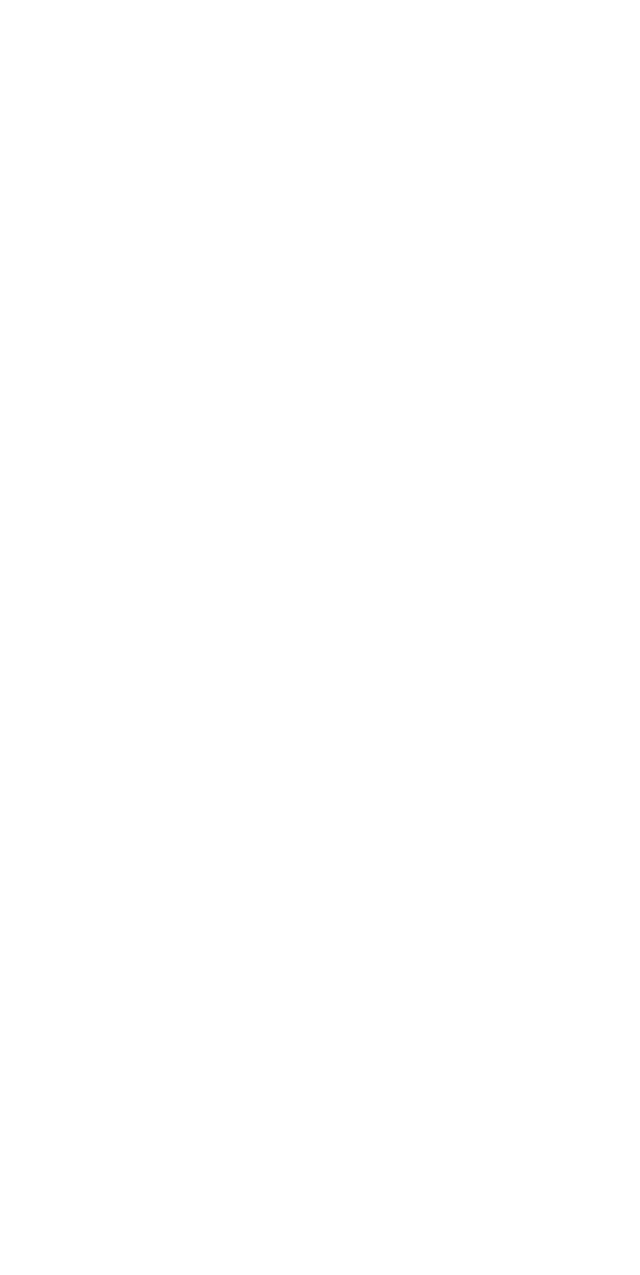
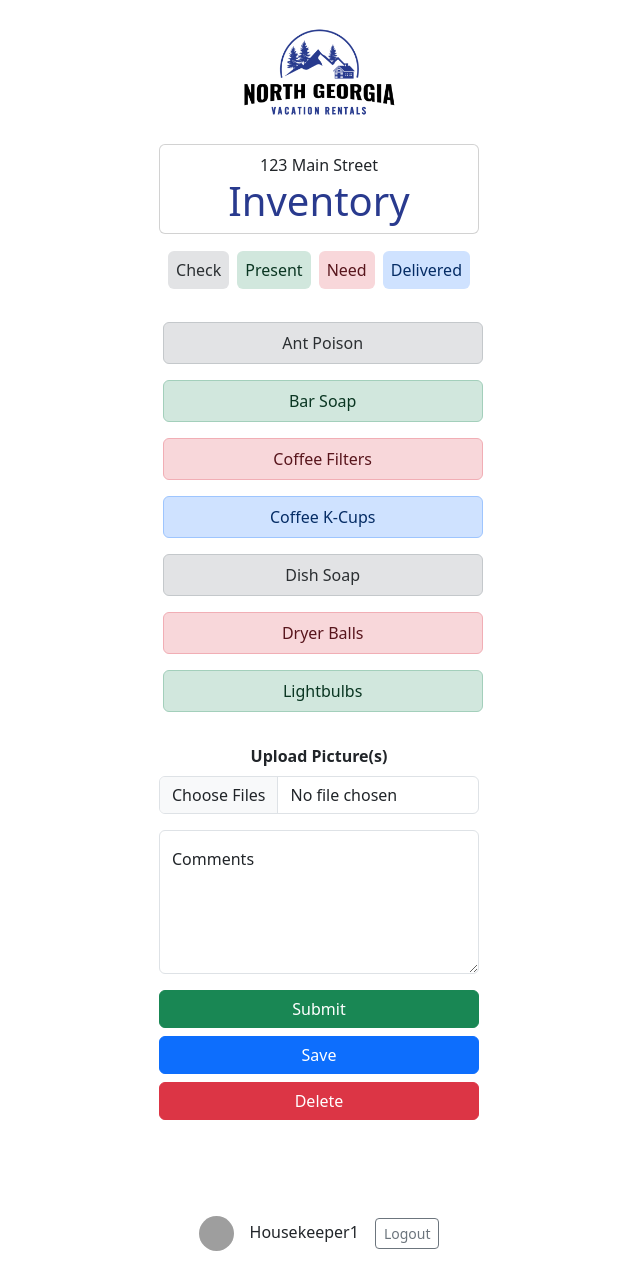
Before and after one commit to ngvrtech/nexus, a React (Vite) app in the folder client/: page /field/1/inventory in a window 1280 px wide. Before the commit this address had no page. Shown: the whole page, without its empty margins (321-961 px from the left). Before the commit the page ends 800 px from the top, so only its background shows below. Built offline with nearby package versions, Linux system fonts and the light colour scheme; grey boxes are pictures that could not be loaded.

Commit message:
Field Inventory completed

```diff
--- a/client/src/App.jsx
+++ b/client/src/App.jsx
@@ -4,6 +4,7 @@ import { BrowserRouter, Routes, Route } from "react-router-dom";
 import Login from "./components/Login";
 import FieldHome from "./components/FieldHome";
 import FieldOptions from "./components/FieldOptions";
+import FieldInventory from "./components/FieldInventory";
 import "./scss/styles.scss";
 // import * as bootstrap from "bootstrap";
 
@@ -16,6 +17,7 @@ function App() {
             <Route path="/" element={<Login />} />
             <Route path="/field/" element={<FieldHome />} />
             <Route path="/field/:id" element={<FieldOptions />} />
+            <Route path="/field/:id/inventory" element={<FieldInventory />} />
           </Routes>
         </BrowserRouter>
       </div>
--- /dev/null
+++ b/client/src/components/FieldInventory.jsx
@@ -0,0 +1,149 @@
+import { useState } from "react";
+import { Link } from "react-router-dom";
+
+const FieldInventory = () => {
+  const [user, setUser] = useState({
+    name: "Housekeeper1",
+    avatar: "https://i.pravatar.cc/300",
+  });
+  const [property, setProperty] = useState({
+    address: "123 Main Street",
+    image: "https://placehold.co/600x400",
+  });
+  const [inventory, setInventory] = useState([
+    { name: "Ant Poison", status: "Check", notes: "" },
+    { name: "Bar Soap", status: "Present", notes: "" },
+    { name: "Coffee Filters", status: "Need", notes: "" },
+    { name: "Coffee K-Cups", status: "Delivered", notes: "" },
+    { name: "Dish Soap", status: "Check", notes: "" },
+    { name: "Dryer Balls", status: "Need", notes: "" },
+    { name: "Lightbulbs", status: "Present", notes: "" },
+  ]);
+
+  const getAlertClass = (status) => {
+    const classMap = {
+      Check: "alert-secondary",
+      Present: "alert-success",
+      Need: "alert-danger",
+      Delivered: "alert-primary",
+    };
+    return classMap[status] || "alert-secondary";
+  };
+
+  const getNextStatus = (currentStatus) => {
+    const statusMap = {
+      Check: "Present",
+      Present: "Need",
+      Need: "Delivered",
+      Delivered: "Check",
+    };
+    return statusMap[currentStatus] || "Check";
+  };
+
+  const handleClick = (name, status) => {
+    const updatedInventory = inventory.map((item) =>
+      item.name === name ? { ...item, status: getNextStatus(status) } : item
+    );
+    setInventory(updatedInventory);
+  };
+
+  return (
+    <div className="container-fluid vh-100 d-flex justify-content-center mt-4">
+      <div className="row">
+        <div className="col-12 text-center">
+          <div>
+            <Link to="/field/">
+              <img style={{ width: "10rem" }} src="/ngvr-logo.png" />
+            </Link>
+          </div>
+
+          <div className="row p-4">
+            <div className="card mx-3" style={{ width: "20rem" }}>
+              <div className="mt-2">{property.address}</div>
+              <h1 className="card-title" style={{ color: "#293A8E" }}>
+                Inventory
+              </h1>
+            </div>
+          </div>
+          <div className="mb-4">
+            <span className="alert alert-secondary m-1 p-2 border-0">
+              Check
+            </span>
+            <span className="alert alert-success m-1 p-2 border-0">
+              Present
+            </span>
+            <span className="alert alert-danger m-1 p-2 border-0">Need</span>
+            <span className="alert alert-primary m-1 p-2 border-0">
+              Delivered
+            </span>
+          </div>
+          <div className="d-flex justify-content-center">
+            <div className="col-11">
+              {inventory.map((item) => {
+                return (
+                  <div
+                    className={`alert ${getAlertClass(item.status)} m-3 p-2`}
+                    role="button"
+                    onClick={handleClick.bind(null, item.name, item.status)}
+                    key={item.id}
+                    style={{ width: "20rem" }}
+                  >
+                    {item.name}
+                  </div>
+                );
+              })}
+            </div>
+          </div>
+          <div className="d-flex justify-content-center">
+            <form>
+              <div className="my-3">
+                <label htmlFor="formFileMultiple" className="form-label">
+                  <b>Upload Picture(s)</b>
+                </label>
+                <input
+                  multiple
+                  className="form-control"
+                  type="file"
+                  id="formFileMultiple"
+                  style={{ width: "20rem" }}
+                />
+              </div>
+              <div className="form-floating my-3">
+                <textarea
+                  placeholder="Comments"
+                  name="comments"
+                  id="comments"
+                  className="form-control align-top"
+                  style={{ width: "20rem", height: "9rem" }}
+                />
+                <label>Comments</label>
+              </div>
+            </form>
+          </div>
+          <div>
+            <button className="btn btn-success mb-2" style={{ width: "20rem" }}>
+              Submit
+            </button>
+          </div>
+          <div>
+            <button className="btn btn-primary mb-2" style={{ width: "20rem" }}>
+              Save
+            </button>
+          </div>
+          <div>
+            <button className="btn btn-danger mb-5" style={{ width: "20rem" }}>
+              Delete
+            </button>
+          </div>
+          <div className="mt-5 mb-4">
+            <img className="rounded-circle" height="35px" src={user.avatar} />
+            <span className="m-3">{user.name}</span>
+            <button className="btn btn-outline-secondary btn-sm">Logout</button>
+          </div>
+        </div>
+      </div>
+    </div>
+  );
+};
+
+export default FieldInventory;
```
